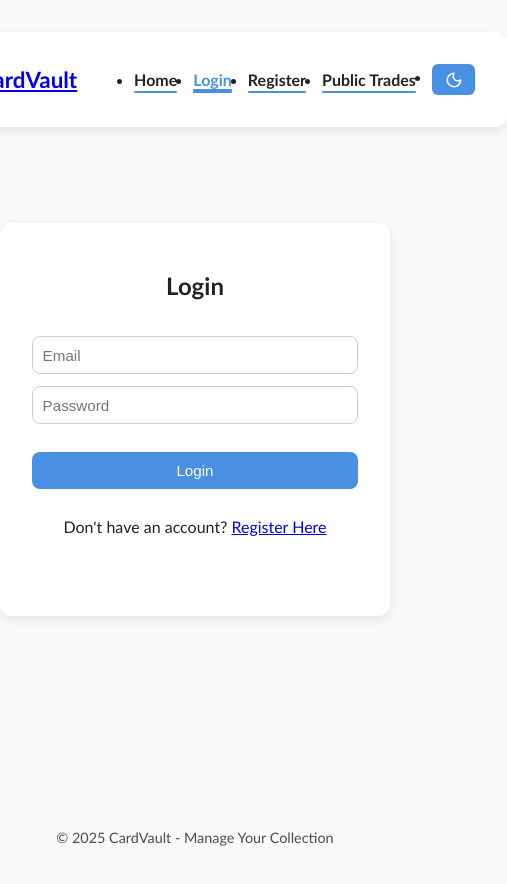
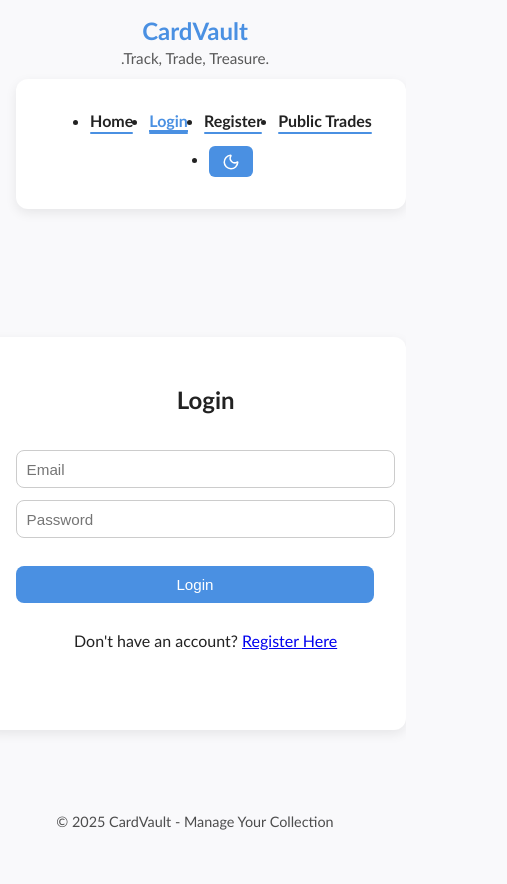
Before and after one commit to DiosOne/cardvault, a React (Vite) app in the folder client/: page /login in a window 390 px wide. Shown: the top 884 px of the page, 507 px wide, since content can reach past the window. Built offline with nearby package versions, Linux system fonts and the light colour scheme.

Commit message:
changed navbar styling and position

```diff
--- a/client/src/App.css
+++ b/client/src/App.css
@@ -75,6 +75,7 @@ body.darkmode .footer{
   gap: 1.5rem;
   width: 100%;
   margin-top: 2rem;
+  justify-items: center;
 }
 
 /* Card Styling */
@@ -84,6 +85,8 @@ body.darkmode .footer{
   padding: 1.5rem;
   box-shadow: 0 4px 12px rgba(0,0,0,0.08);
   transition: transform 0.2s ease, box-shadow 0.3s ease;
+  width: min(100%, 340px);
+  margin: 0 auto;
 }
 
 .card-actions{
@@ -216,6 +219,20 @@ button:active{
   margin: 1rem 0;
 }
 
+.error-boundary{
+  background-color: var(--card-bg);
+  padding: 2rem;
+  border-radius: 12px;
+  box-shadow: 0 4px 12px rgba(0,0,0,0.08);
+  width: 100%;
+  max-width: 480px;
+  margin: 3rem auto;
+}
+
+.error-boundary button{
+  margin-top: 1rem;
+}
+
 /* Login Buttons */
 .auth-container{
   background-color: var(--card-bg) ;
@@ -249,10 +266,44 @@ button:active{
 }
 
 /* Navbar */
+.site-header{
+  width: 100%;
+  margin-bottom: 2rem;
+}
+
+.brand-row{
+  text-align: center;
+  margin-bottom: 0.75rem;
+}
+
+.brand-title{
+  margin: 0;
+  font-size: clamp(1.5rem, 4vw, 2.4rem);
+}
+
+.brand-title a{
+  color: var(--accent);
+  text-decoration: none;
+}
+
+body.darkmode .brand-title a{
+  color: #9fa8ff;
+}
+
+.brand-tagline{
+  margin: 0.25rem 0 0;
+  font-size: 0.95rem;
+  color: rgba(34,34,34,0.75);
+}
+
+body.darkmode .brand-tagline{
+  color: rgba(245,245,245,0.75);
+}
+
 .navbar{
   width: 100%;
   display: flex;
-  justify-content: space-between;
+  flex-direction: column;
   align-items: center;
   padding: 1rem 2rem;
   background-color: var(--card-bg);
@@ -261,14 +312,10 @@ button:active{
   margin-bottom: 2rem;
 }
 
-.navbar h1{
-  color: var(--accent);
-  margin: 0;
-  font-size: 1.4rem;
-}
-
 .nav-right{
   display: flex;
+  flex-wrap: wrap;
+  justify-content: center;
   align-items: center;
   gap: 1rem;
 }
@@ -351,6 +398,50 @@ button:active{
 body.darkmode .trade-bell{
   color: #fff;
   filter: drop-shadow(0 0 4px #ffcc00);
+}
+
+/* Public trades layout */
+.public-trades ul{
+  list-style: none;
+  padding: 0;
+  display: grid;
+  grid-template-columns: repeat(auto-fit, minmax(260px, 1fr));
+  gap: 1.5rem;
+}
+
+.public-trades li{
+  display: flex;
+  justify-content: center;
+}
+
+.public-trades .card{
+  width: min(100%, 360px);
+}
+
+/* Responsive tweaks */
+@media (max-width: 768px) {
+  #root{
+    padding: 1rem;
+  }
+
+  .card-grid{
+    grid-template-columns: 1fr;
+  }
+
+  form{
+    flex-direction: column;
+    align-items: stretch;
+  }
+
+  .navbar{
+    padding: 1rem;
+  }
+}
+
+@media (max-width: 480px){
+  input, textarea, select{
+    width: 100%;
+  }
 }
 
 @keyframes ring{
--- a/client/src/components/Navbar.jsx
+++ b/client/src/components/Navbar.jsx
@@ -4,6 +4,7 @@ import { AuthContext } from '../context/AuthContext';
 import {Moon, Sun} from 'lucide-react';
 import { TradeContext } from '../context/TradeContext';
 import { MdNotificationsActive } from 'react-icons/md';
+import {confirmAction} from '../utility/notifications';
 
 
 export default function Navbar() {
@@ -31,21 +32,23 @@ export default function Navbar() {
 
   //handle logout and nav home
   const handleLogout= () => {
+    if (!confirmAction('LOGOUT_CONFIRM')) return;
     logout();
     navigate('/login');
   };
 
   return (
-    <header>
+    <header className='site-header'>
+      <div className='brand-row'>
+        <h1 className='brand-title'>
+          <NavLink to='/' aria-label='Go to CardVault homepage'>
+            CardVault
+          </NavLink>
+        </h1>
+        <p className='brand-tagline'>.Track, Trade, Treasure.</p>
+      </div>
+
       <nav className='navbar' role='navigation' aria-label='Main navigation'>
-        <div className='nav-list'>
-          <h1>
-            <NavLink to='/' aria-label='Go to CardVault homepage'>
-              CardVault
-            </NavLink>
-          </h1>
-        </div>
-
         <ul className='nav-right'>
           {user ? (
             <>
```
